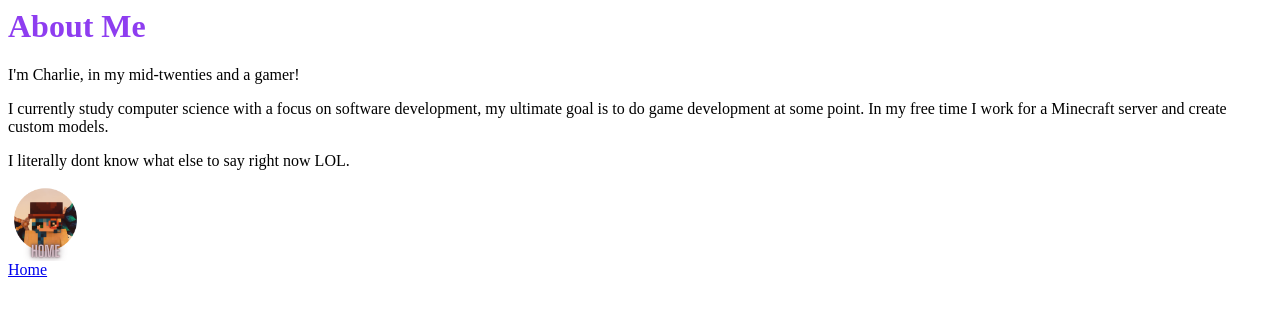
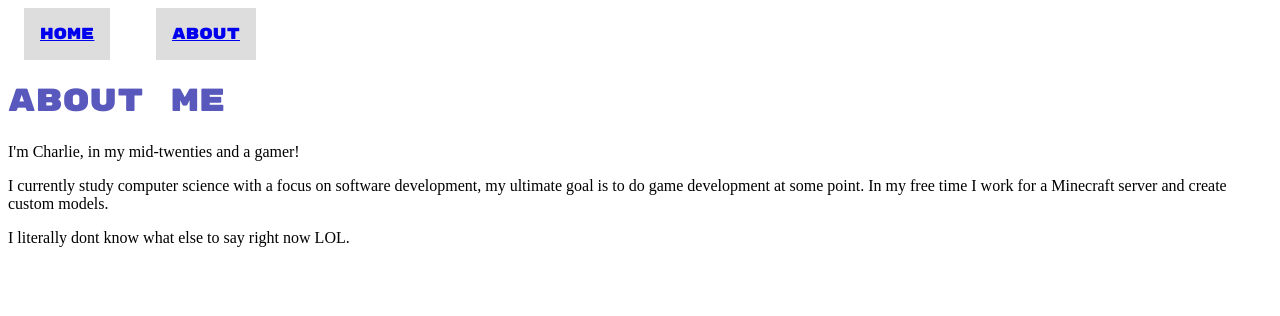
Before and after one commit to bbokkie/webdev1, a plain HTML site: page about.html in a window 1280 px wide. Drawn offline with Linux system fonts and the light colour scheme; a web font is replaced by a local one.

Commit message:
Update about.html

```diff
--- a/about.html
+++ b/about.html
@@ -1,4 +1,21 @@
-<h1 style="color: rgb(142, 61, 240);">About Me</h1>
+<!DOCTYPE html>
+<html lang="en">
+<head>
+    <meta charset="UTF-8">
+    <meta name="viewport" content="width=device-width, initial-scale=1.0">
+    <link rel="stylesheet" href="./css/bbokkie.css">
+    <link rel="preconnect" href="https://fonts.googleapis.com">
+    <link rel="preconnect" href="https://fonts.gstatic.com" crossorigin>
+    <link href="https://fonts.googleapis.com/css2?family=Bungee&family=Josefin+Sans:ital,wght@0,100..700;1,100..700&family=Kiwi+Maru&family=Mansalva&family=Press+Start+2P&family=Prompt:ital,wght@0,100;0,200;0,300;0,400;0,500;0,600;0,700;0,800;0,900;1,100;1,200;1,300;1,400;1,500;1,600;1,700;1,800;1,900&family=Protest+Riot&family=Rubik+Mono+One&display=swap" rel="stylesheet">
+
+    <title>Document</title>
+</head>
+<body>
+    <ul>
+        <li><a class="nav" href="./index.html">Home</a></li>
+        <li><a class="nav" href="./about.html">About</a></li>
+    </ul>
+    <h1>About Me</h1>
 <p>I'm Charlie, in my mid-twenties and a gamer!</p>
 
 <p>I currently study computer science with a focus on software development, my ultimate goal is to do game development at some point.
@@ -7,5 +24,6 @@ In my free time I work for a Minecraft server and create custom models.
 
 <p>I literally dont know what else to say right now LOL.</p>
 
-<a href="./index.html"><img src="./Pictures/home.png" height="75"></a><br/>
-<a href="./index.html">Home</a>
+
+</body>
+</html>
```
